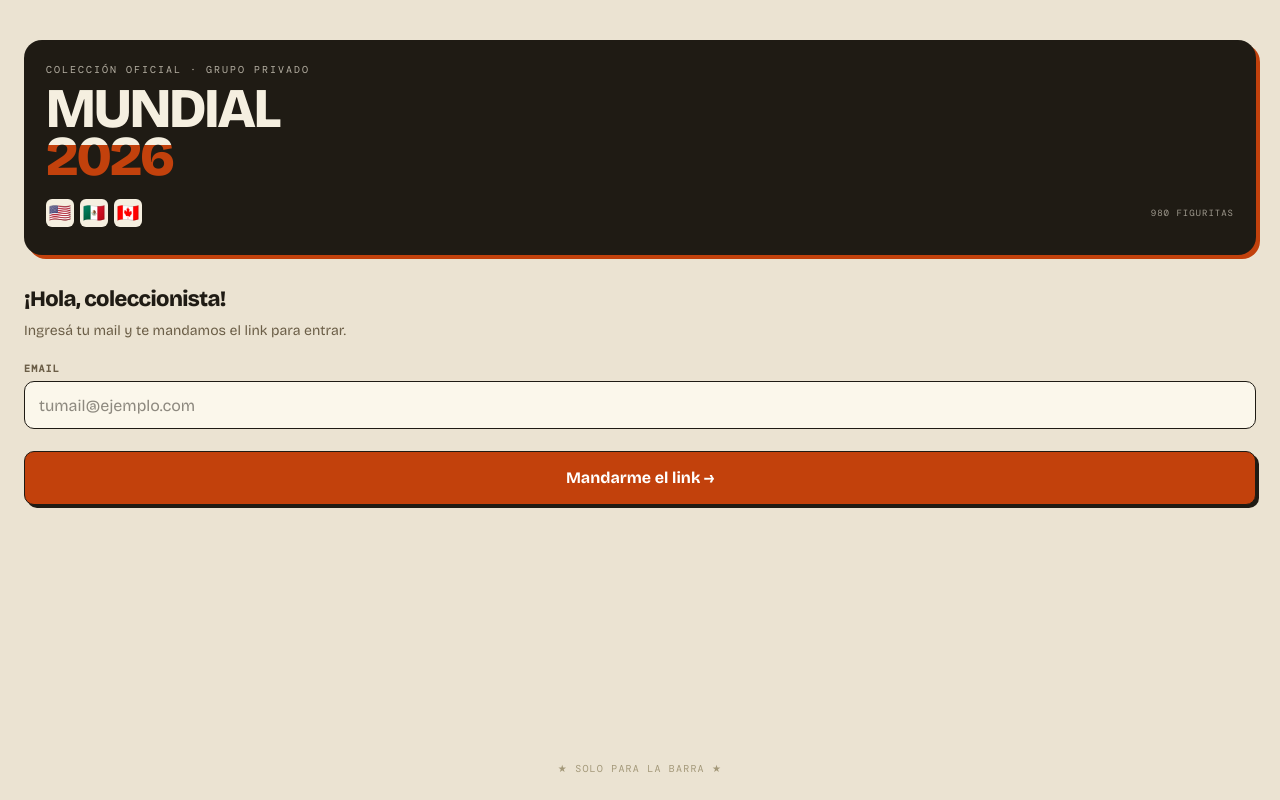
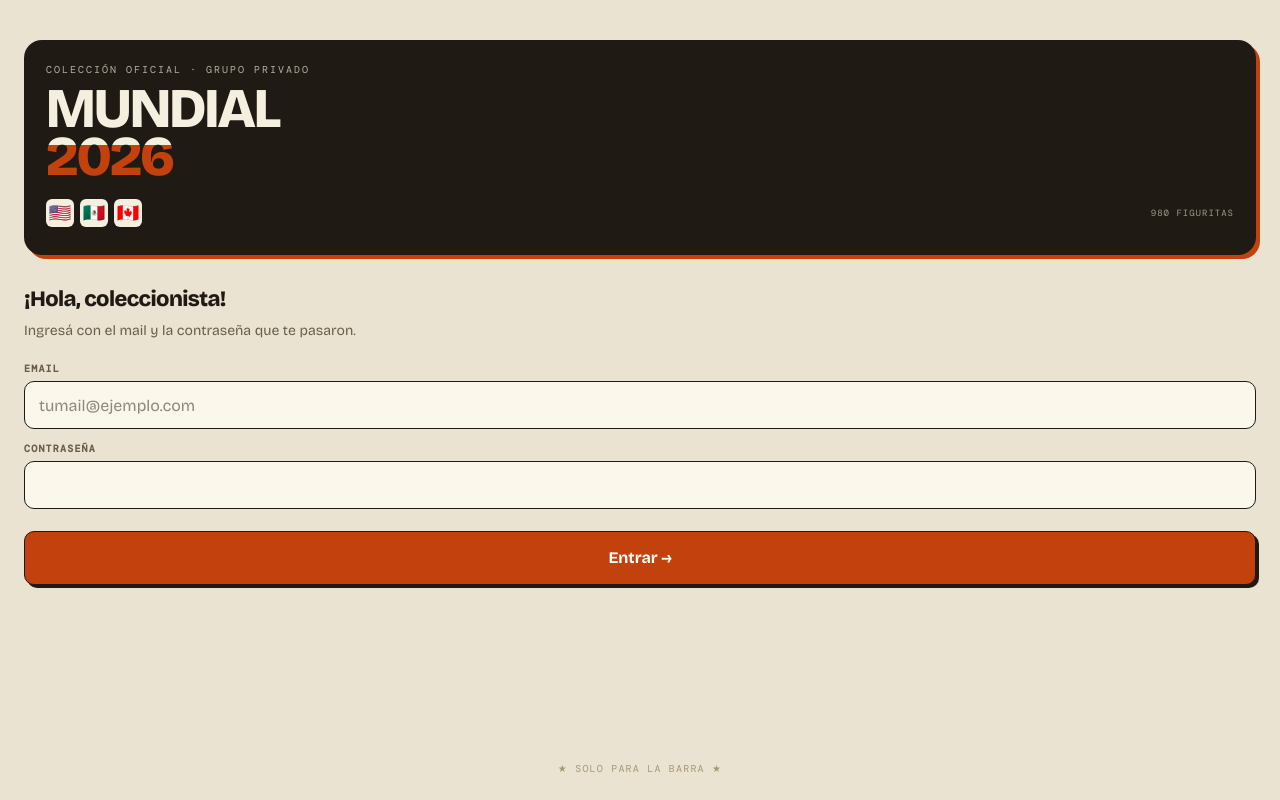
Before and after one commit to martoalalu/album-mundial, a Next.js app: page /login in a window 1280 px wide. Built offline with nearby package versions, Linux system fonts and the light colour scheme.

Commit message:
feat: login con email y contraseña, sin magic link

```diff
--- a/src/components/login/LoginScreen.tsx
+++ b/src/components/login/LoginScreen.tsx
@@ -2,33 +2,34 @@
 
 import { useState } from 'react';
 import { createClient } from '@/lib/supabase/client';
+import { useRouter } from 'next/navigation';
 import { T } from '@/lib/tokens';
 
-export default function LoginScreen({ error }: { error?: string }) {
+export default function LoginScreen() {
+  const router = useRouter();
   const [email, setEmail] = useState('');
-  const [sent, setSent] = useState(false);
+  const [password, setPassword] = useState('');
   const [loading, setLoading] = useState(false);
-  const [formError, setFormError] = useState(error ?? '');
+  const [error, setError] = useState('');
 
   async function handleSubmit(e: React.FormEvent) {
     e.preventDefault();
-    if (!email.trim()) return;
+    if (!email.trim() || !password.trim()) return;
     setLoading(true);
-    setFormError('');
+    setError('');
 
     const supabase = createClient();
-    const { error } = await supabase.auth.signInWithOtp({
+    const { error } = await supabase.auth.signInWithPassword({
       email: email.trim(),
-      options: {
-        emailRedirectTo: `${window.location.origin}/auth/callback`,
-      },
+      password,
     });
 
     setLoading(false);
     if (error) {
-      setFormError('Algo salió mal. Intentá de nuevo.');
+      setError('Mail o contraseña incorrectos.');
     } else {
-      setSent(true);
+      router.push('/album');
+      router.refresh();
     }
   }
 
@@ -69,14 +70,12 @@ export default function LoginScreen({ error }: { error?: string }) {
         </div>
       </div>
 
-      {!sent ? (
-        <>
       <div style={{ marginBottom: 20 }}>
         <div style={{ fontSize: 22, fontWeight: 800, letterSpacing: -0.6, marginBottom: 4 }}>
           ¡Hola, coleccionista!
         </div>
         <div style={{ fontSize: 14, color: T.inkDim }}>
-              Ingresá tu mail y te mandamos el link para entrar.
+          Ingresá con el mail y la contraseña que te pasaron.
         </div>
       </div>
 
@@ -95,10 +94,24 @@ export default function LoginScreen({ error }: { error?: string }) {
             }}
           />
         </label>
+        <label style={{ display: 'flex', flexDirection: 'column', gap: 5 }}>
+          <span style={{ fontFamily: T.fontMono, fontSize: 10, fontWeight: 600, letterSpacing: '1.2px', textTransform: 'uppercase', color: T.inkDim }}>
+            Contraseña
+          </span>
+          <input
+            type="password" value={password} onChange={(e) => setPassword(e.target.value)}
+            required autoComplete="current-password"
+            style={{
+              height: 48, padding: '0 14px',
+              border: `1.5px solid ${T.ink}`, background: T.surface,
+              borderRadius: 10, fontSize: 16, outline: 'none', color: T.ink,
+            }}
+          />
+        </label>
 
-            {formError && (
+        {error && (
           <div style={{ fontSize: 13, color: T.accent, fontFamily: T.fontMono, letterSpacing: '0.4px' }}>
-                {formError}
+            {error}
           </div>
         )}
 
@@ -109,30 +122,10 @@ export default function LoginScreen({ error }: { error?: string }) {
           borderRadius: 10, fontSize: 16, fontWeight: 700,
           cursor: loading ? 'not-allowed' : 'pointer',
           boxShadow: `3px 3px 0 ${T.ink}`,
-              transition: 'background .15s',
         }}>
-              {loading ? 'Enviando...' : 'Mandarme el link →'}
+          {loading ? 'Entrando...' : 'Entrar →'}
         </button>
       </form>
-        </>
-      ) : (
-        <div style={{
-          background: T.okSoft, border: `1.5px solid ${T.ok}`,
-          borderRadius: 14, padding: '24px 20px',
-          display: 'flex', flexDirection: 'column', gap: 10,
-        }}>
-          <div style={{ fontSize: 22, fontWeight: 800, letterSpacing: -0.6, color: T.ok }}>
-            ¡Revisá tu mail!
-          </div>
-          <div style={{ fontSize: 14, color: T.inkDim, lineHeight: 1.6 }}>
-            Te mandamos un link a <strong>{email}</strong>. Buscá el mail con asunto <strong>"Confirm Your Signup"</strong> — lo manda Supabase, no es spam.
-          </div>
-          <button onClick={() => setSent(false)}
-            style={{ marginTop: 4, fontSize: 13, color: T.inkDim, background: 'none', border: 'none', textAlign: 'left', padding: 0, textDecoration: 'underline', cursor: 'pointer' }}>
-            Usar otro email
-          </button>
-        </div>
-      )}
 
       <div style={{ flex: 1 }} />
       <div style={{ fontFamily: T.fontMono, fontSize: 10, color: T.inkSoft, letterSpacing: '1.2px', marginTop: 32, textAlign: 'center' }}>
```
Lines whose indentation alone changed are shown as unchanged.
